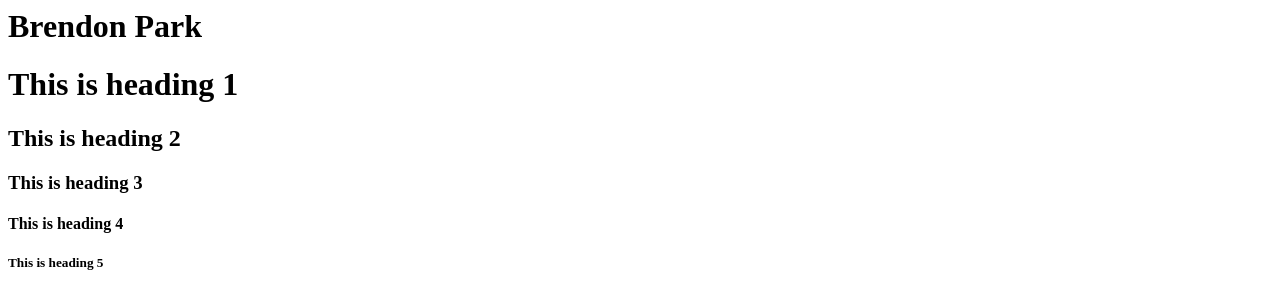
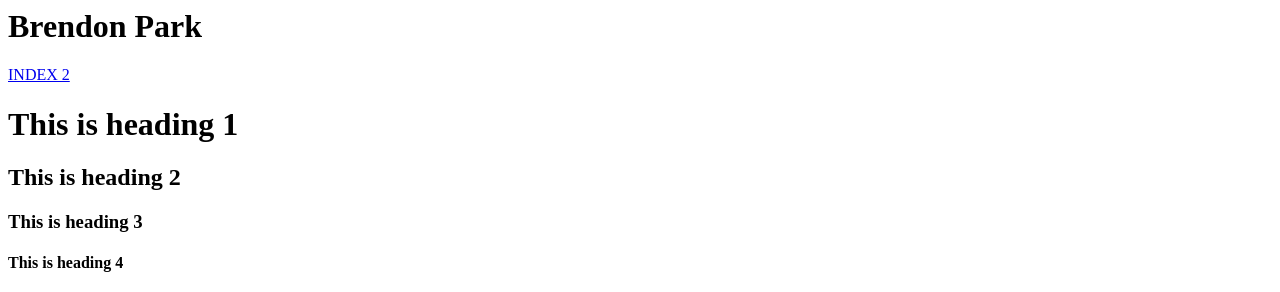
Before and after one commit to parkb130/parkb130.github.io, a plain HTML site: page index.html in a window 1280 px wide. Shown: the top 292 px of the page. Drawn offline with Linux system fonts and the light colour scheme.

Commit message:
adding index file

```diff
--- a/index.html
+++ b/index.html
@@ -1,4 +1,6 @@
 <h1>Brendon Park</h1>
+
+<a href="index2.html">INDEX 2</a>
 
 <h1>This is heading 1</h1>
 <h2>This is heading 2</h2>
```
